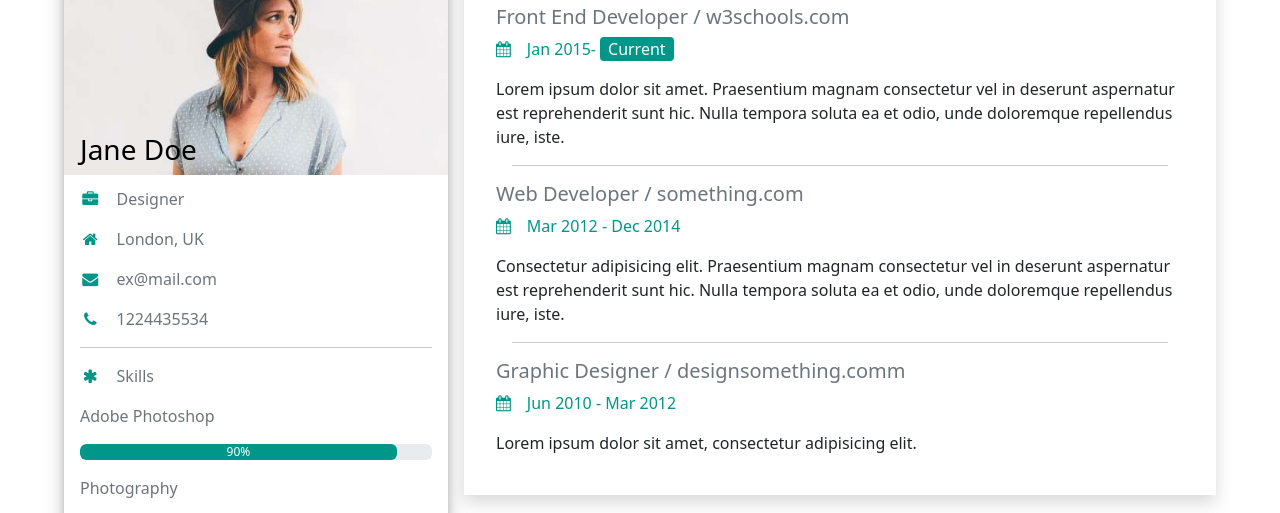
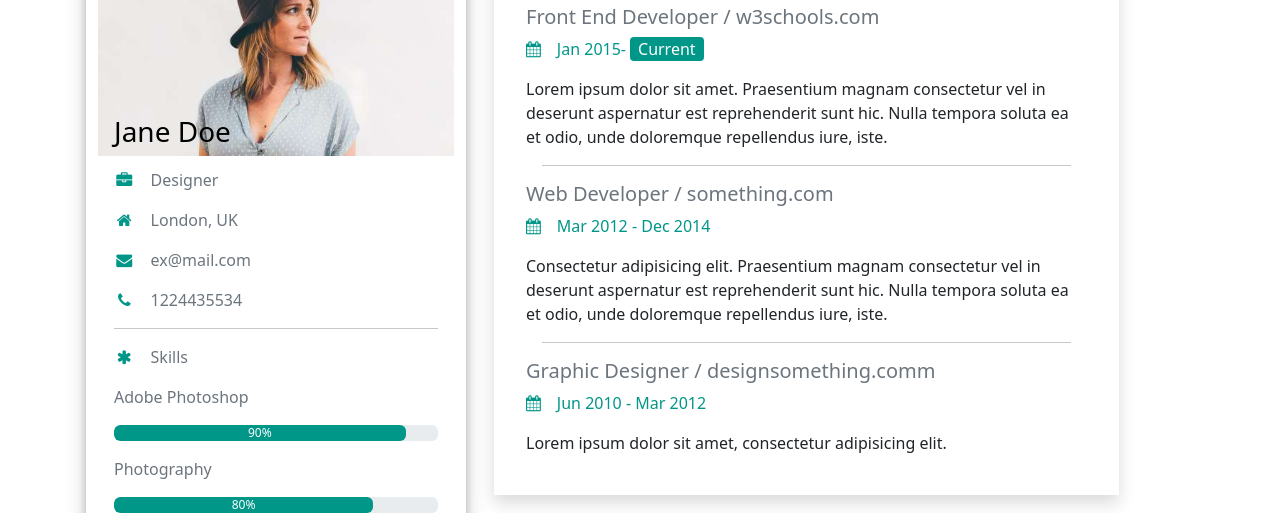
Before and after one commit to thesophile/CV-bootstrap, a plain HTML site: page index.html in a window 1280 px wide. Shown: the part 105-618 px from the top of the page. Drawn offline with nearby package versions, Linux system fonts and the light colour scheme.

Commit message:
Add files via upload

```diff
--- a/index.html
+++ b/index.html
@@ -14,11 +14,11 @@
 <body class="bg-light-grey">
 
 
-<div class="d-flex justify-content-center "> <!--Outermost div-->
+<div class="container"> <!--Outermost div-->
 
-
-    <div class=" ms-3 me-0 my-4  bg-white" style="width: 30%; box-shadow: 0 4px 8px 0 rgba(0, 0, 0, 0.2), 0 6px 20px 0 rgba(0, 0, 0, 0.19);" > <!--Profile div (left)-->
-
+    <div class="row">
+      <!--Profile div (left)-->
+      <div class="col-lg-4 col-12  ms-3 me-0 my-4  bg-white" style=" box-shadow: 0 4px 8px 0 rgba(0, 0, 0, 0.2), 0 6px 20px 0 rgba(0, 0, 0, 0.19);" >
         <!--Avatar-->
         <div class="card text-bg-dark rounded-0 border-0">
           <img src="avatar_hat.jpg" class="card-img rounded-0" alt="...">
@@ -26,8 +26,6 @@
             <h3 class="card-title text-black position-absolute bottom-0">Jane Doe</h3>
           </div>
         </div>
-
-
         <!--Details-->
         <div class="mx-3">
           <p class="text-secondary"><i class="fa fa-briefcase fa-fw primary  mt-3 me-3"></i>Designer</p>
@@ -36,65 +34,50 @@
           <p class="text-secondary"><i class="fa fa-phone fa-fw primary me-3 "></i>1224435534</p>
           <hr class="">
           <p class="text-secondary"><i class="fa fa-asterisk fa-fw primary me-3 "></i>Skills</p>
-
           <p class="text-secondary mt-3">Adobe Photoshop</p>
           <div class="progress" role="progressbar" aria-label="Success example" aria-valuenow="90" aria-valuemin="0" aria-valuemax="100">
             <div class="progress-bar rounded" style="width: 90%; background-color:#009688;">90%</div>
           </div>
-
           <p class="text-secondary mt-3">Photography</p>
           <div class="progress" role="progressbar" aria-label="Success example" aria-valuenow="90" aria-valuemin="0" aria-valuemax="100">
             <div class="progress-bar rounded" style="width: 80%; background-color:#009688;">80%</div>
           </div>
-
           <p class="text-secondary mt-3">Illustrator </p>
           <div class="progress" role="progressbar" aria-label="Success example" aria-valuenow="90" aria-valuemin="0" aria-valuemax="100">
             <div class="progress-bar rounded" style="width: 75%; background-color:#009688;">75%</div>
           </div>
-
           <p class="text-secondary mt-3">Media </p>
           <div class="progress" role="progressbar" aria-label="Success example" aria-valuenow="90" aria-valuemin="0" aria-valuemax="100">
             <div class="progress-bar rounded" style="width: 50%; background-color:#009688;">50%</div>
           </div>
 
           <br>
-
           <p class="text-secondary"><i class="fa fa-globe fa-fw primary me-3 "></i>Languages</p>
 
           <p class="text-secondary mt-3">English</p>
           <div class="progress" role="progressbar" aria-label="Success example" aria-valuenow="90" aria-valuemin="0" aria-valuemax="100">
             <div class="progress-bar rounded" style="width: 100%; background-color:#009688;"></div>
           </div>
-
           <p class="text-secondary mt-3">Spanish</p>
           <div class="progress" role="progressbar" aria-label="Success example" aria-valuenow="90" aria-valuemin="0" aria-valuemax="100">
             <div class="progress-bar rounded" style="width: 50%; background-color:#009688;"></div>
           </div>
-
           <p class="text-secondary mt-3">German </p>
           <div class="progress" role="progressbar" aria-label="Success example" aria-valuenow="90" aria-valuemin="0" aria-valuemax="100">
             <div class="progress-bar rounded" style="width: 25%; background-color:#009688;"></div>
           </div>
-
           <br>
-
         </div>
 
-
       </div> <!--###########-->
-
-
-
-
-    <div class="mx-2 " style="width: 60%;" box-shadow: 0 4px 8px 0 rgba(0, 0, 0, 0.2), 0 6px 20px 0 rgba(0, 0, 0, 0.19);" > <!-- Qualifications div (right) -->
-
+      <!-- Qualifications div (right) -->
+      <div class=" col-lg-7 col-12 mx-2 "  >
             <!--Experience-->
-          <div class="mx-2 my-4 py-4 shadow bg-white">
+            <div class="mx-2 my-4 py-4 shadow bg-white ">
               <h2 class="px-3  pb-3">
                 <i class="fa fa-suitcase primary"></i>
                 <span class="text-secondary fw-normal">Work Experience</span>
               </h2>
-
               <!--Content-->
               <div class="mx-4 px-2">
                 <h3 class="fs-5  text-secondary">Front End Developer / w3schools.com</h3>
@@ -127,12 +110,7 @@
                 <p class="w-90 ">Lorem ipsum dolor sit amet, consectetur adipisicing elit.
                 </p>
               </div>
-
-
             </div>
-
-
-
             <!--Education-->
             <div class=" mx-2 my-4 py-4 shadow bg-white">
               <h2 class="px-3 pb-3"> <i class="fa fa-certificate primary"></i>
@@ -164,6 +142,13 @@
       </div>
     </div>
 
+
+</div>
+
+
+
+
+
 <div class="bg-main text-white d-flex flex-column align-items-center py-3 fs-5" >
 
   <div class="my-2">Find me on social media.</div>
@@ -186,6 +171,8 @@
   <script src="https://cdn.jsdelivr.net/npm/bootstrap@5.3.0/dist/js/bootstrap.bundle.min.js"
     integrity="sha384-geWF76RCwLtnZ8qwWowPQNguL3RmwHVBC9FhGdlKrxdiJJigb/j/68SIy3Te4Bkz"
     crossorigin="anonymous"></script>
+
+
 </body>
 
 </html>
```
Also changed, not shown: 1 other file. Lines whose indentation alone changed are shown as unchanged.
